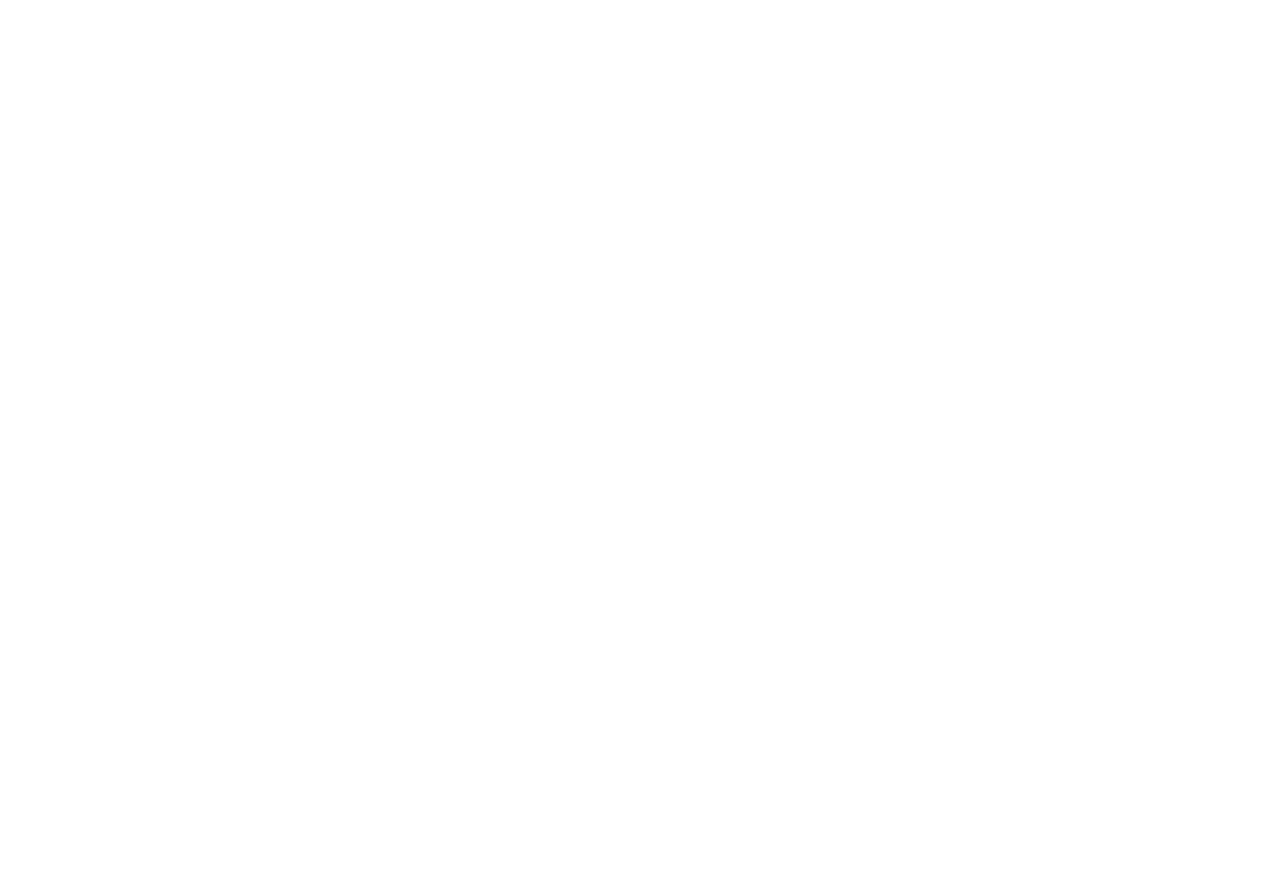
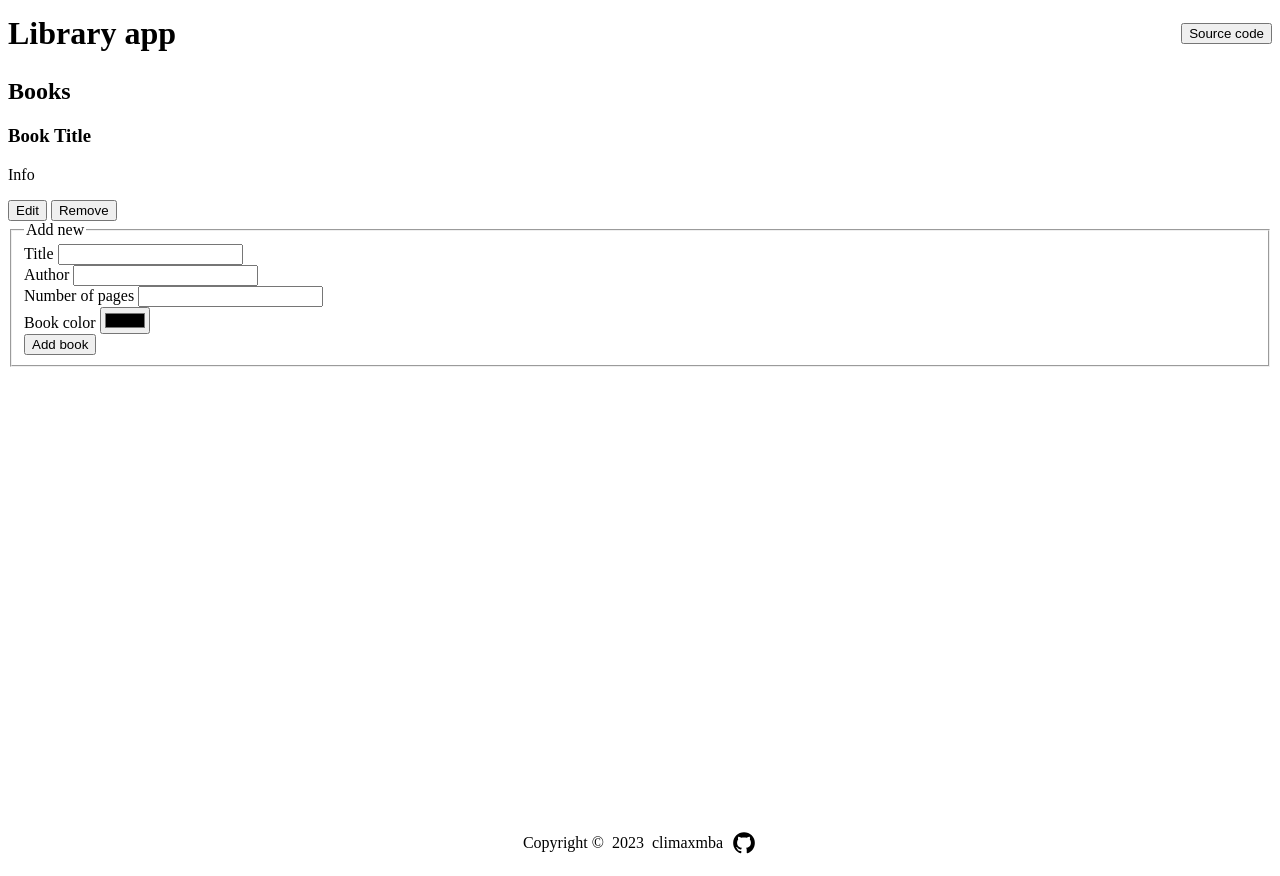
Before and after one commit to climaxmba/library, a plain HTML site: page index.html in a window 1280 px wide. Before the commit the page ends 800 px from the top, so only its background shows below. Drawn offline with Linux system fonts and the light colour scheme.

Commit message:
Set layout

```diff
--- a/index.html
+++ b/index.html
@@ -1,13 +1,73 @@
 <!DOCTYPE html>
 <html lang="en">
+
 <head>
-    <meta charset="UTF-8">
-    <meta http-equiv="X-UA-Compatible" content="IE=edge">
-    <meta name="viewport" content="width=device-width, initial-scale=1.0">
-    <link rel="stylesheet" href="style.css">
+    <meta charset="UTF-8" />
+    <meta http-equiv="X-UA-Compatible" content="IE=edge" />
+    <meta name="viewport" content="width=device-width, initial-scale=1.0" />
+    <link rel="stylesheet" href="style.css" />
     <title>Library App</title>
 </head>
+
 <body>
+    <div id="header">
+        <h1>Library app</h1>
+        <button>Source code</button>
+    </div>
+    <div id="main">
+        <h2>Books</h2>
+
+        <div>
+            <h3>Book Title</h3>
+            <p>Info</p>
+            <button>Edit</button>
+            <button>Remove</button>
+        </div>
+
+        <div id="add-book-container">
+            <form>
+                <fieldset>
+                    <legend>Add new</legend>
+
+                    <div>
+                        <label for="book-title">Title</label>
+                        <input type="text" id="book-title" />
+                    </div>
+
+                    <div>
+                        <label for="book-author">Author</label>
+                        <input type="text" id="book-author" />
+                    </div>
+
+                    <div>
+                        <label for="book-pages">Number of pages</label>
+                        <input type="number" id="book-pages" />
+                    </div>
+
+                    <div>
+                        <label for="book-color">Book color</label>
+                        <input type="color" id="book-color" />
+                    </div>
+
+                    <button type="submit">Add book</button>
+                </fieldset>
+            </form>
+        </div>
+    </div>
+    <div id="footer">
+        Copyright &copy;
+        <span id="copyright">
+            <script>document.getElementById("copyright").appendChild(document.createTextNode(new Date().getFullYear()));</script>
+        </span>
+        <a href="https://github.com/climaxmba">
+            climaxmba
+            <svg xmlns="http://www.w3.org/2000/svg" viewBox="0 0 24 24">
+                <title>github</title>
+                <path d="M12,2A10,10 0 0,0 2,12C2,16.42 4.87,20.17 8.84,21.5C9.34,21.58 9.5,21.27 9.5,21C9.5,20.77 9.5,20.14 9.5,19.31C6.73,19.91 6.14,17.97 6.14,17.97C5.68,16.81 5.03,16.5 5.03,16.5C4.12,15.88 5.1,15.9 5.1,15.9C6.1,15.97 6.63,16.93 6.63,16.93C7.5,18.45 8.97,18 9.54,17.76C9.63,17.11 9.89,16.67 10.17,16.42C7.95,16.17 5.62,15.31 5.62,11.5C5.62,10.39 6,9.5 6.65,8.79C6.55,8.54 6.2,7.5 6.75,6.15C6.75,6.15 7.59,5.88 9.5,7.17C10.29,6.95 11.15,6.84 12,6.84C12.85,6.84 13.71,6.95 14.5,7.17C16.41,5.88 17.25,6.15 17.25,6.15C17.8,7.5 17.45,8.54 17.35,8.79C18,9.5 18.38,10.39 18.38,11.5C18.38,15.32 16.04,16.16 13.81,16.41C14.17,16.72 14.5,17.33 14.5,18.26C14.5,19.6 14.5,20.68 14.5,21C14.5,21.27 14.66,21.59 15.17,21.5C19.14,20.16 22,16.42 22,12A10,10 0 0,0 12,2Z" />
+            </svg>
+        </a>
+    </div>
     <script src="script.js"></script>
 </body>
+
 </html>
--- a/script.js
+++ b/script.js
@@ -0,0 +1,15 @@
+function Book(title, author, pages, read) {
+  this.title = title;
+  this.author = author;
+  this.pages = pages;
+  this.read = read;
+  this.info = function() {
+    return `${this.title} by ${this.author}, ${this.pages} pages, ${
+      this.read ? "read" : "not read yet"
+    }`;
+  };
+}
+
+const theHobbit = new Book('The Hobbit', 'J.R.R. Tolkien', 295, false);
+
+console.log(theHobbit.info());
--- a/style.css
+++ b/style.css
@@ -0,0 +1,30 @@
+:root {
+    --theme-dark-color: #ff0000;
+    --theme-light-color: #fff3e4;
+}
+
+body {
+    display: grid;
+    grid-template-rows: 50px minmax(95vh, 1fr) 50px;
+}
+
+#header {
+    display: flex;
+    justify-content: space-between;
+    align-items: center;
+}
+
+#footer,
+#footer a {
+    display: flex;
+    gap: 8px;
+    align-items: center;
+    justify-content: center;
+}
+#footer a {
+    text-decoration: none;
+    color: inherit;
+}
+#footer svg {
+    height: 26px;
+}
```
